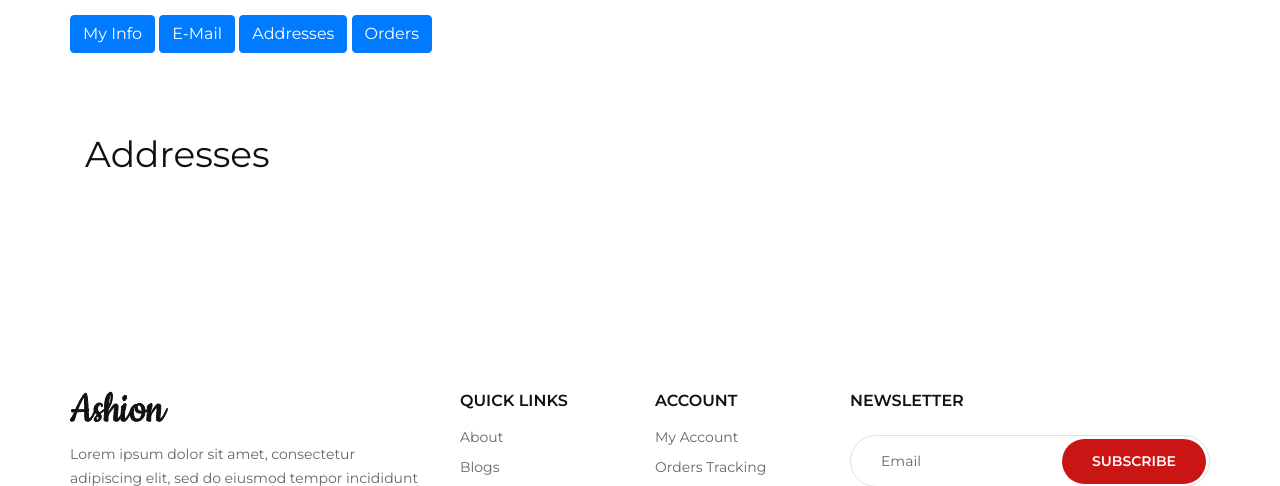
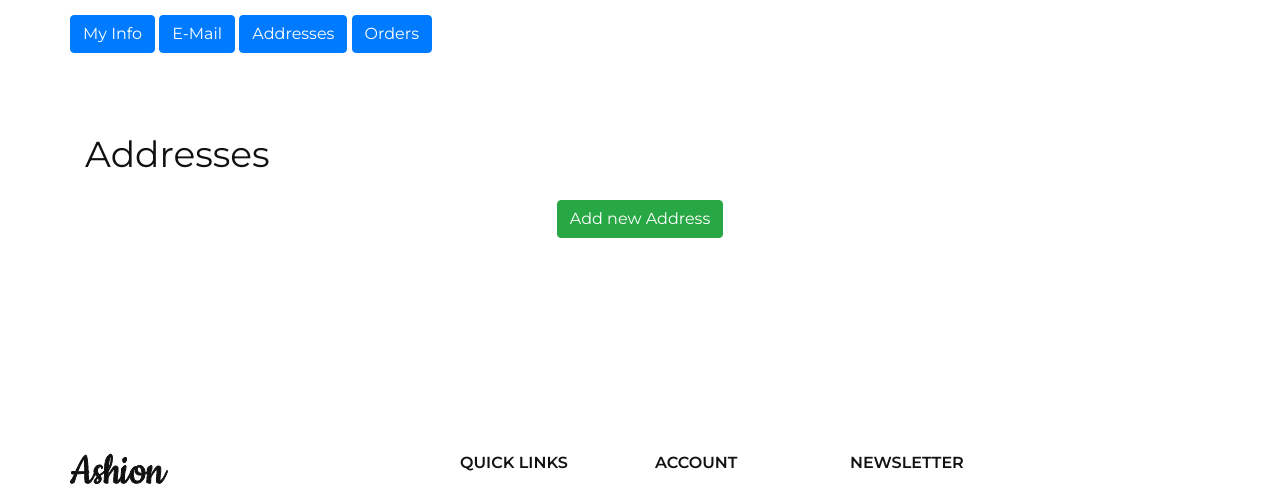
Before and after one commit to laercioigorps/ecommerce, a Django app: template ecommerce/templates/users/list_address.html in a window 1280 px wide. Shown: the part 207-693 px from the top of the page. Run offline with Django 4.2, Linux system fonts and the light colour scheme; the template is opened without the code that fills it, so the values that code supplies are empty; some libraries are stand-ins or nearby versions.

Commit message:
fixes add new address form and add button in list address

```diff
--- a/ecommerce/templates/users/address_form.html
+++ b/ecommerce/templates/users/address_form.html
@@ -12,7 +12,7 @@
         <form
             method="POST"
             class="mx-auto"
-            {% if form.instance %}
+            {% if form.instance.id %}
                 action="{% url 'users:edit_address' form.instance.id%}"
             {% else %}
                 action="{% url 'users:list_create_address' %}"
--- a/ecommerce/templates/users/list_address.html
+++ b/ecommerce/templates/users/list_address.html
@@ -20,6 +20,10 @@
         </div>
         {% endfor %}
       </div>
+
+  </div>
+  <div class="text-center">
+    <a class="btn btn-success mt-4" href="{% url 'users:create_address' %}" role="button">Add new Address</a>
   </div>
 </div>
 </section>
--- a/ecommerce/users/views.py
+++ b/ecommerce/users/views.py
@@ -80,9 +80,7 @@ class EditAddressView(LoginRequiredMixin, View):
     def get(self, request, address_id):
         address = Address.objects.get(pk=address_id)
         form = AddressForm(instance=address)
-        return render(
-            request, "users/address_form.html", {"form": form, "address": address}
-        )
+        return render(request, "users/address_form.html", {"form": form})
 
     def post(self, request, address_id):
         address = Address.objects.get(pk=address_id)
```
